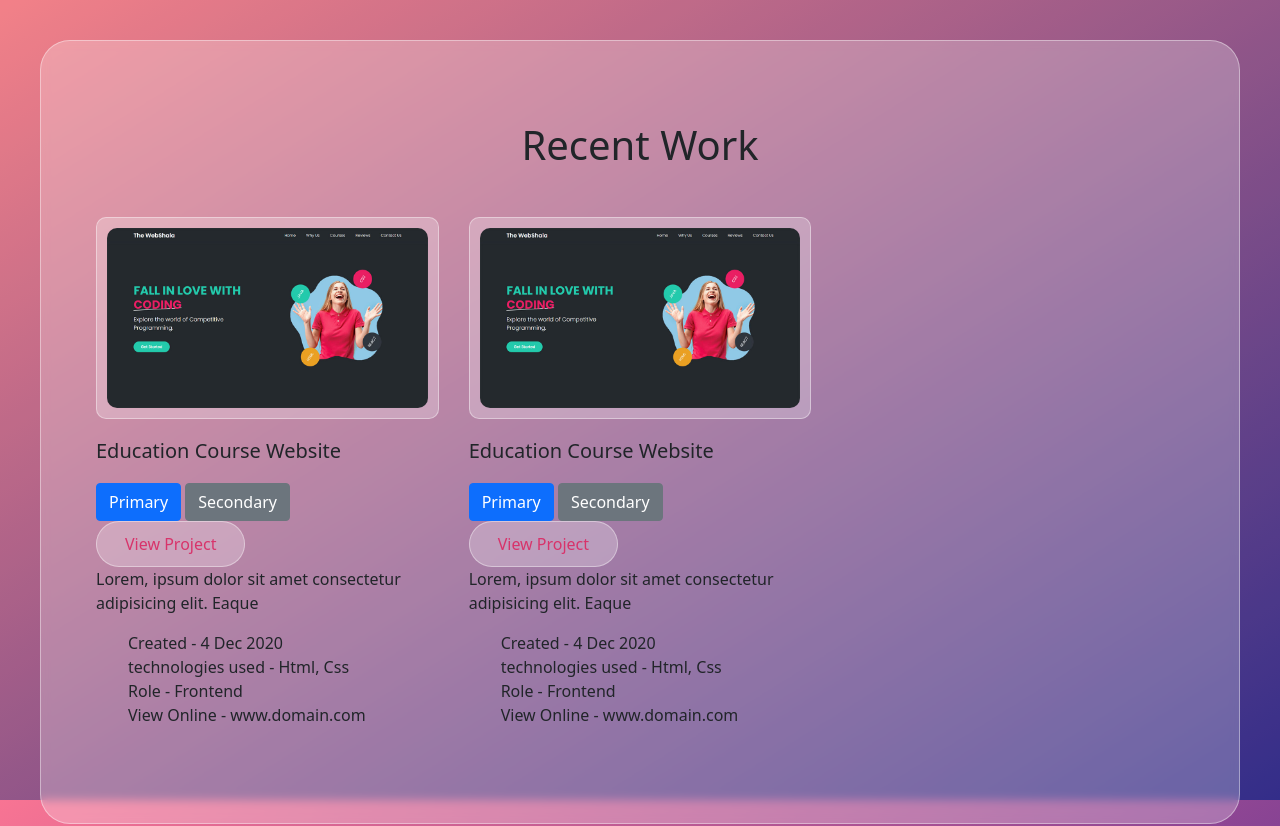
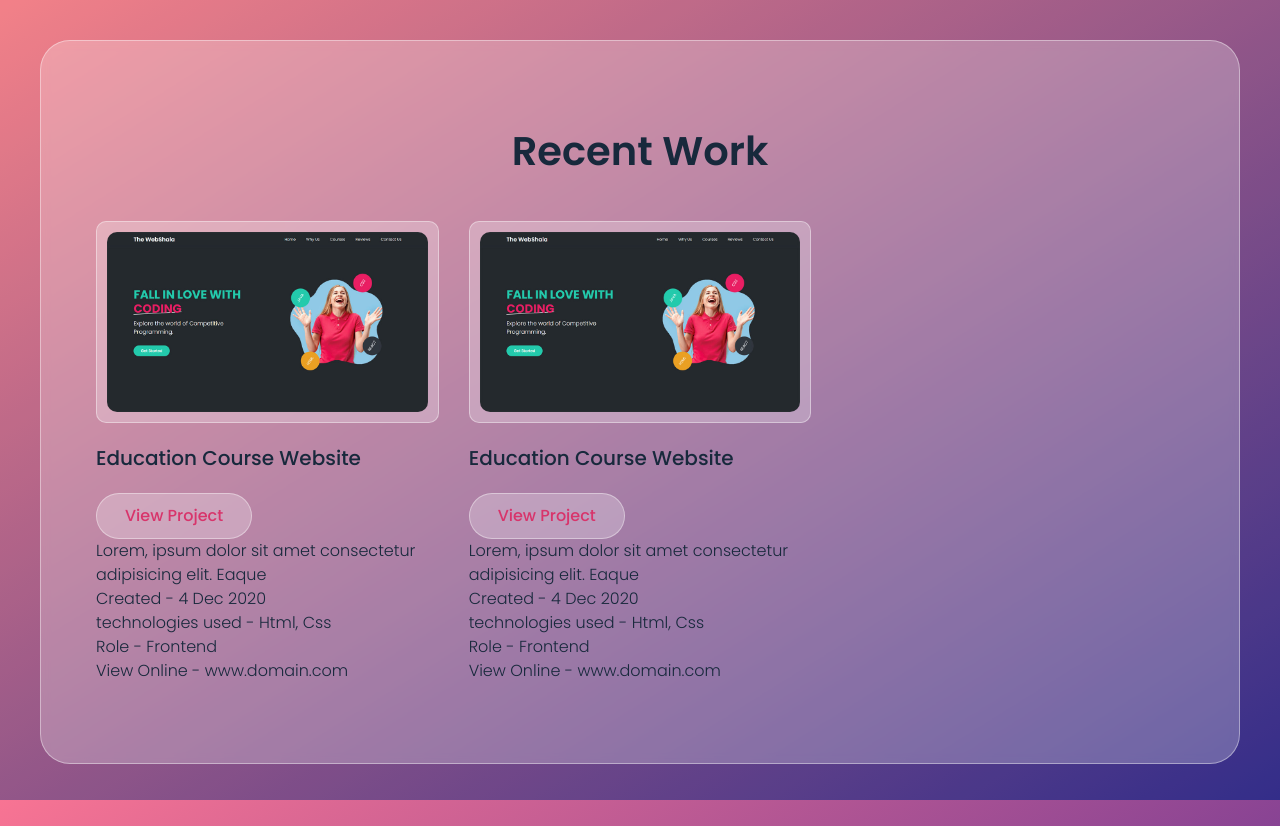
Before and after one commit to muratcan-yuksel/portfolio-glass-ex, a React (Create React App) app: page / in a window 1280 px wide. Shown: the top 826 px of the page. Built offline with nearby package versions, Linux system fonts and the light colour scheme.

Commit message:
took everything back I hope

```diff
--- a/package.json
+++ b/package.json
@@ -7,9 +7,7 @@
     "@testing-library/jest-dom": "^5.16.4",
     "@testing-library/react": "^13.2.0",
     "@testing-library/user-event": "^13.5.0",
-    "bootstrap": "^5.1.3",
     "react": "^18.1.0",
-    "react-bootstrap": "^2.4.0",
     "react-dom": "^18.1.0",
     "react-icons": "^4.3.1",
     "react-scripts": "5.0.1",
--- a/src/components/about/About.js
+++ b/src/components/about/About.js
@@ -112,13 +112,13 @@ const About = () => {
 
   return (
     <section className="about-section sec-padding hidden">
-      <div className="myContainer">
-        <div className="myRow">
+      <div className="container">
+        <div className="row">
           <div className="section-title">
             <h2>about me</h2>
           </div>
         </div>
-        <div className="myRow">
+        <div className="row">
           <div className="about-img">
             <div className="img-box aboutImg">
               <img className="myAboutImg" src={profileImg} alt="about img" />
@@ -167,11 +167,11 @@ const About = () => {
             {/* experience starts */}
             <div>{experienceDiv} </div>
             {/* experience ends */}
-            <a href="http://localhost:3000/" className="myBtn">
+            <a href="http://localhost:3000/" className="btn">
               {" "}
               download cv
             </a>
-            <a href="http://localhost:3000/" className="myBtn">
+            <a href="http://localhost:3000/" className="btn">
               {" "}
               contact me
             </a>
--- a/src/components/about/about.css
+++ b/src/components/about/about.css
@@ -154,6 +154,6 @@
 .about-text .timeline-item h4 span {
   font-weight: 400;
 }
-.about-text .myBtn {
+.about-text .btn {
   margin: 15px 15px 15px 0;
 }
--- a/src/components/home/Home.js
+++ b/src/components/home/Home.js
@@ -5,16 +5,16 @@ import profileImg from "../../assets/pp.jpg";
 const Home = () => {
   return (
     <section className="home-section align-items-center hidden ">
-      <div className="myContainer">
-        <div className="myRow align-items-center ">
+      <div className="container">
+        <div className="row align-items-center ">
           <div className="home-text">
             <p>Hello, I'm</p>
             <h1>Murat Can Yüksel</h1>
             <h2>Web(3) developer</h2>
-            <a href="#" className="myBtn">
+            <a href="#" className="btn">
               more about me
             </a>
-            <a href="#" className="myBtn">
+            <a href="#" className="btn">
               portfolio
             </a>
           </div>
--- a/src/components/home/home.css
+++ b/src/components/home/home.css
@@ -21,7 +21,7 @@
   font-weight: 300;
   margin: 0 0 30px;
 }
-.home-text .myBtn {
+.home-text .btn {
   margin: 0 15px 15px 0;
 }
 
--- a/src/components/portfolio/Portfolio.js
+++ b/src/components/portfolio/Portfolio.js
@@ -38,14 +38,14 @@ const Portfolio = () => {
   return (
     <div>
       <section className="portfolio-section sec-padding">
-        <div className="myContainer">
-          <div className="myRow">
+        <div className="container">
+          <div className="row">
             <div className="section-title">
               <h2>recent work</h2>
             </div>
           </div>
 
-          <div className="myRow">
+          <div className="row">
             {/* portfolio item starts */}
             <PortfolioItem data={data} />
             {/* portfolio item ends */}
@@ -59,7 +59,7 @@ const Portfolio = () => {
         <div className="pp-inner">
           <div className="pp-content">
             <div className="pp-header">
-              <button className="myBtn pp-close">
+              <button className="btn pp-close">
                 <FaTimes />
               </button>
               <div className="pp-thumbnail">
--- a/src/components/portfolio/PortfolioItem.js
+++ b/src/components/portfolio/PortfolioItem.js
@@ -1,16 +1,8 @@
 import { React, useState, useEffect } from "react";
 import "./portfolio.css";
 import one from "../../assets/portfolio/1.jpg";
-import Button from "react-bootstrap/Button";
 
 const PortfolioItem = ({ data }) => {
-  // const [state, setState] = useState(false);
-
-  useEffect(() => {
-    // console.log("state", state);
-  }, []);
-
-  console.log(data);
   return (
     <>
       {data.map((item, index) => {
@@ -21,9 +13,7 @@ const PortfolioItem = ({ data }) => {
               <img src={one} alt="portfolio item thumbnail" />
             </div>
             <h3 className="portfolio-item-title"> {itemTitle} </h3>{" "}
-            <Button variant="primary">Primary</Button>{" "}
-            <Button variant="secondary">Secondary</Button>{" "}
-            <button className="myBtn view-project-btn"> {viewBtnPara} </button>
+            <button className="btn view-project-btn"> {viewBtnPara} </button>
             <div className="description">
               <p>{description}</p>
             </div>
--- a/src/components/portfolio/portfolio.css
+++ b/src/components/portfolio/portfolio.css
@@ -23,7 +23,7 @@
 .portfolio-item-details {
   display: none;
 }
-.portfolio-popup {
+/* .portfolio-popup {
   position: fixed;
   left: 0;
   top: 0;
@@ -35,7 +35,7 @@
 .portfolio-popup.open {
   visibility: visible;
   overflow-y: auto;
-}
+} */
 .pp-inner {
   min-height: 100vh;
   padding: 40px 15px;
--- a/src/index.css
+++ b/src/index.css
@@ -93,11 +93,11 @@ section {
 .main.fade-out {
   opacity: 0;
 }
-.myContainer {
+.container {
   padding: 0 40px;
   width: 100%;
 }
-.myRow {
+.row {
   display: flex;
   flex-wrap: wrap;
 }
@@ -123,7 +123,7 @@ button {
   font-family: inherit;
   user-select: none;
 }
-.myBtn {
+.btn {
   line-height: 1.5;
   background-color: var(--white-alpha-25);
   border: 1px solid var(--white-alpha-40);
@@ -142,7 +142,7 @@ button {
   vertical-align: middle;
   transition: color 0.3s ease;
 }
-.myBtn::before {
+.btn::before {
   content: "";
   position: absolute;
   top: 0;
@@ -153,10 +153,10 @@ button {
   transition: width 0.3s ease;
   z-index: -1;
 }
-.myBtn:hover::before {
+.btn:hover::before {
   width: 100%;
 }
-.myBtn:hover {
+.btn:hover {
   color: var(--white);
 }
 
--- a/src/index.js
+++ b/src/index.js
@@ -3,7 +3,6 @@ import ReactDOM from "react-dom/client";
 import "./index.css";
 import App from "./App";
 import reportWebVitals from "./reportWebVitals";
-import "bootstrap/dist/css/bootstrap.min.css";
 
 const root = ReactDOM.createRoot(document.getElementById("root"));
 root.render(
```
Also changed, not shown: 1 other file (tests, documents, lock files or other folders).
